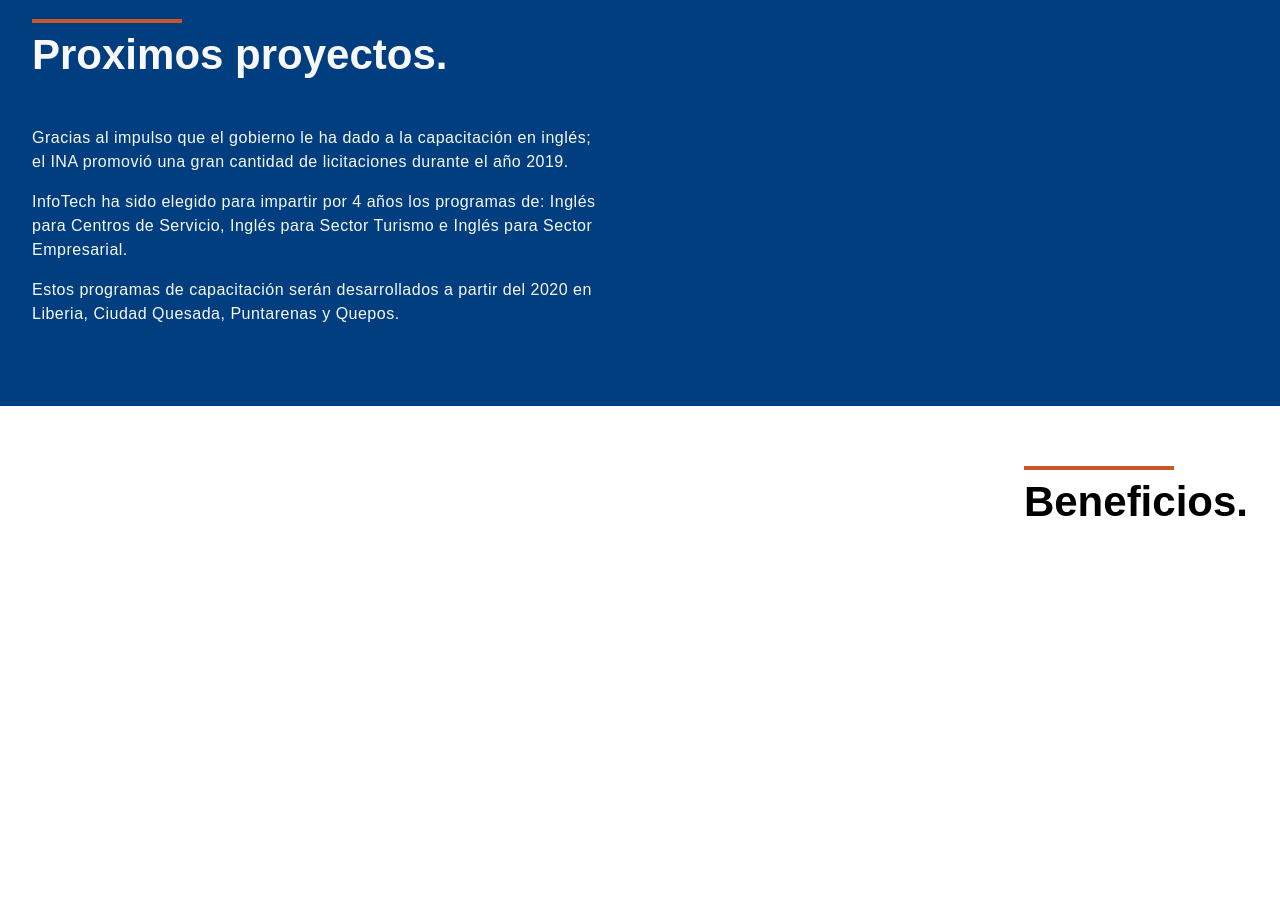
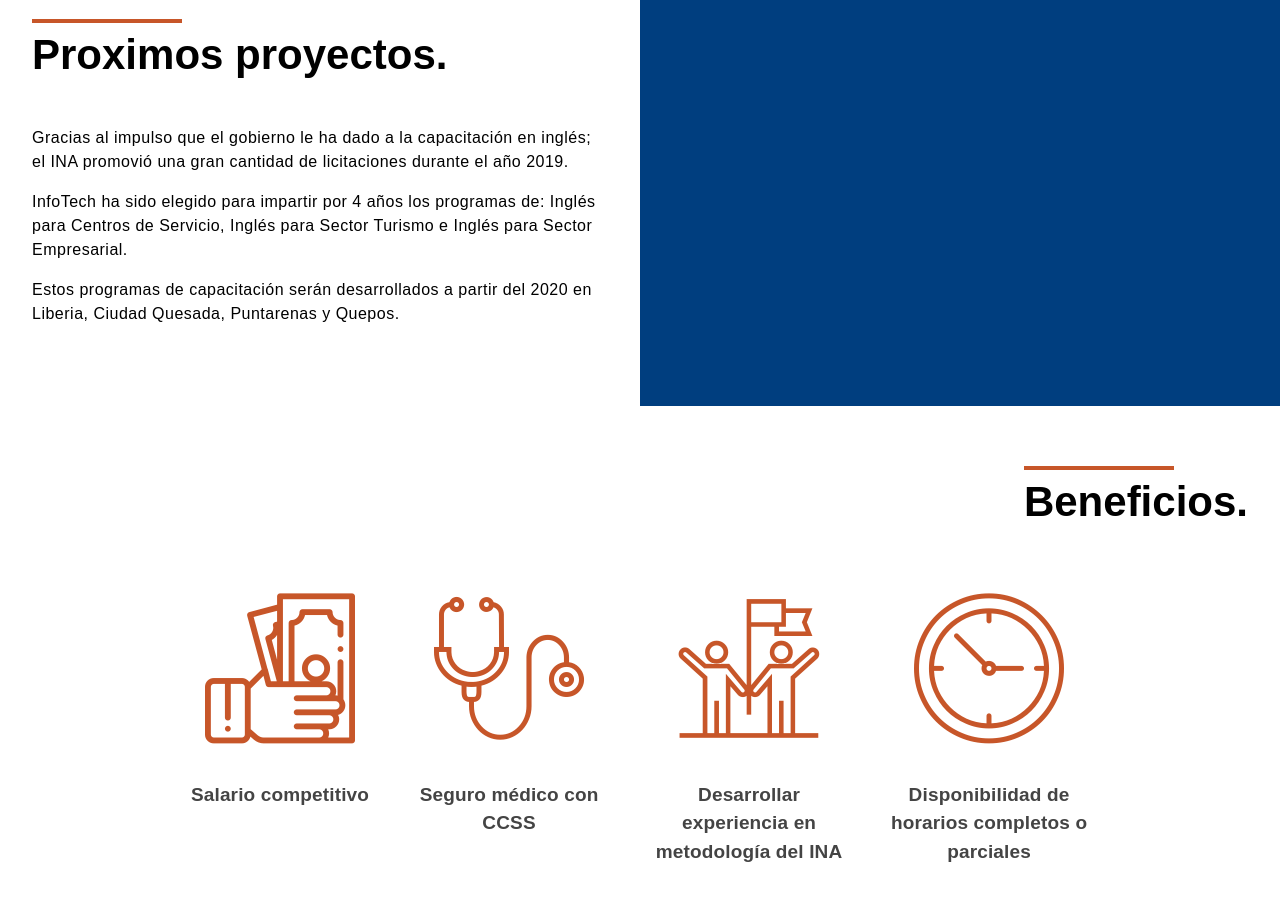
Before and after one commit to Richifg/Infotech-landing, a React app: page /#/ in a window 1280 px wide. Shown: the part 2000-2900 px from the top of the page. Before the commit the page ends 2637 px from the top, so only its background shows below. Built offline with nearby package versions, Linux system fonts and the light colour scheme.

Commit message:
implemented iconList

```diff
--- a/content.json
+++ b/content.json
@@ -1,7 +1,7 @@
 {
   "navbar": {
     "logoUrl": "https://res.cloudinary.com/richi/image/upload/v1586028257/Infotech/Infotech-letras-1_pq59qj.png",
-    "logoAlt": "Infotech logo",
+    "logoAlt": "Logo Infotech",
     "links": [
       {
         "to": "quienes-somos",
@@ -157,7 +157,7 @@
       "id": "proximos-proyectos",
       "columns": [
         {
-          "background": true,
+          "background": false,
           "mobile": true,
           "elements": [
             {
@@ -202,19 +202,23 @@
               "text": "Beneficios."
             },
             {
-              "type": "icons",
-              "content": [
+              "type": "icon-list",
+              "icons": [
                 {
-                  "icon": "money",
+                  "name": "money",
                   "caption": "Salario competitivo"
                 },
                 {
-                  "icon": "sthetoscope",
+                  "name": "health",
                   "caption": "Seguro médico con CCSS"
                 },
                 {
-                  "icon": "teamwork",
-                  "caption": "Experiencia laboral trabajando con el INA"
+                  "name": "teamwork",
+                  "caption": "Desarrollar experiencia en metodología del INA"
+                },
+                {
+                  "name": "clock",
+                  "caption": "Disponibilidad de horarios completos o parciales"
                 }
               ]
             }
--- /dev/null
+++ b/src/ts/components/IconList/IconList.tsx
@@ -0,0 +1,52 @@
+import React, { ReactElement, useContext } from 'react';
+import styled, { ThemeContext } from 'styled-components';
+
+import Typography from 'components/Typography';
+import Icon from 'components/Icon';
+import { colors } from 'theme/defaultTheme';
+import { IIcon } from 'interfaces';
+
+const List = styled.ul`
+  list-style: none;
+  padding: 0;
+  margin: 0;
+  display: flex;
+  justify-content: center;
+  align-items: flex-start;
+  flex-wrap: wrap;
+`;
+
+const Item = styled.li`
+  display: flex;
+  flex-direction: column;
+  justify-content: flex-start;
+  align-items: center;
+  margin: ${(p) => p.theme.iconList.icon.margin};
+  color: ${colors.secondary.base};
+`;
+
+interface IIconList {
+  icons: IIcon[];
+}
+const IconList = ({ icons }: IIconList): ReactElement => {
+  const theme = useContext(ThemeContext);
+  const textTheme = theme.iconList.caption;
+  return (
+    <List>
+      {icons.map((icon, index) => (
+        <Item key={index}>
+          <Icon name={icon.name} size={theme.iconList.icon.maxWidth} />
+          <Typography
+            type="subtitle1"
+            color={colors.black.light}
+            style={{ marginTop: textTheme.marginTop, maxWidth: textTheme.maxWidth }}
+          >
+            {icon.caption}
+          </Typography>
+        </Item>
+      ))}
+    </List>
+  );
+};
+
+export default IconList;
--- /dev/null
+++ b/src/ts/components/IconList/package.json
@@ -0,0 +1 @@
+{"main": "IconList.tsx"}
--- a/src/ts/components/SectionElement/SectionElement.tsx
+++ b/src/ts/components/SectionElement/SectionElement.tsx
@@ -5,6 +5,7 @@ import SectionTitle from 'components/SectionTitle';
 import SectionParagraph from 'components/SectionParagraph';
 import SectionImage from 'components/SectionImage';
 import CardsCarousel from 'components/CardsCarousel';
+import IconList from 'components/IconList';
 
 const SectionElement = ({
   type,
@@ -13,9 +14,9 @@ const SectionElement = ({
   url,
   alt,
   cards,
+  icons,
 }: ISectionElement): ReactElement => {
   let Element = null;
-  console.log(type, text, variants, url, alt);
   switch (type) {
     case 'title':
       Element = <SectionTitle text={text} variants={variants} />;
@@ -29,8 +30,11 @@ const SectionElement = ({
     case 'slider':
       Element = <CardsCarousel cards={cards} />;
       break;
+    case 'icon-list':
+      Element = <IconList icons={icons} />;
+      break;
     default:
-      Element = null;
+      console.log(`WARNING: uknown element type: ${type}. Retuning null...`);
   }
 
   return Element;
--- a/src/ts/components/Typography/Typography.tsx
+++ b/src/ts/components/Typography/Typography.tsx
@@ -1,4 +1,4 @@
-import React from 'react';
+import React, { CSSProperties } from 'react';
 import styled from 'styled-components';
 
 type Tag = 'h1' | 'h2' | 'h3' | 'h4' | 'h5' | 'h6' | 'p' | 'caption' | 'span';
@@ -15,6 +15,7 @@ type Type =
 interface ITypo {
   type: Type;
   color?: string;
+  style?: CSSProperties;
 }
 
 const Typo = styled.p<ITypo>`
@@ -31,8 +32,14 @@ interface ITypography extends ITypo {
   children: string;
 }
 
-const Typography = ({ tag, type, color, children }: ITypography): React.ReactElement => (
-  <Typo as={tag} type={type} color={color} dangerouslySetInnerHTML={{ __html: children }} />
+const Typography = ({ tag, type, color, children, style }: ITypography): React.ReactElement => (
+  <Typo
+    as={tag}
+    type={type}
+    color={color}
+    style={style}
+    dangerouslySetInnerHTML={{ __html: children }}
+  />
 );
 
 Typography.defaultProps = {
--- a/src/ts/interfaces/interfaces.ts
+++ b/src/ts/interfaces/interfaces.ts
@@ -35,6 +35,7 @@ export interface ISectionElement {
   alt?: string;
   variants?: object;
   cards?: ICard[];
+  icons?: IIcon[];
 }
 
 export interface ICard {
@@ -43,3 +44,8 @@ export interface ICard {
   title: string;
   subtitle: string;
 }
+
+export interface IIcon {
+  name: string;
+  caption: string;
+}
--- a/src/ts/theme/defaultTheme.tsx
+++ b/src/ts/theme/defaultTheme.tsx
@@ -4,7 +4,8 @@ const colors = {
   },
   black: {
     base: '#000',
-    light: '#656565',
+    light: '#444',
+    lighter: '#656565',
   },
   // dark blue
   primary: {
@@ -21,6 +22,7 @@ const colors = {
 };
 
 const theme = {
+  colors,
   layout: {
     root: {
       maxWidth: '1440px',
@@ -190,6 +192,18 @@ const theme = {
       backgroundColor: 'transparent',
     },
   },
+  iconList: {
+    root: {},
+    icon: {
+      maxWidth: '150px',
+      color: colors.secondary.base,
+      margin: '20px',
+    },
+    caption: {
+      maxWidth: '200px',
+      marginTop: '2em',
+    },
+  },
 };
 
 export { theme as default, colors };
```
